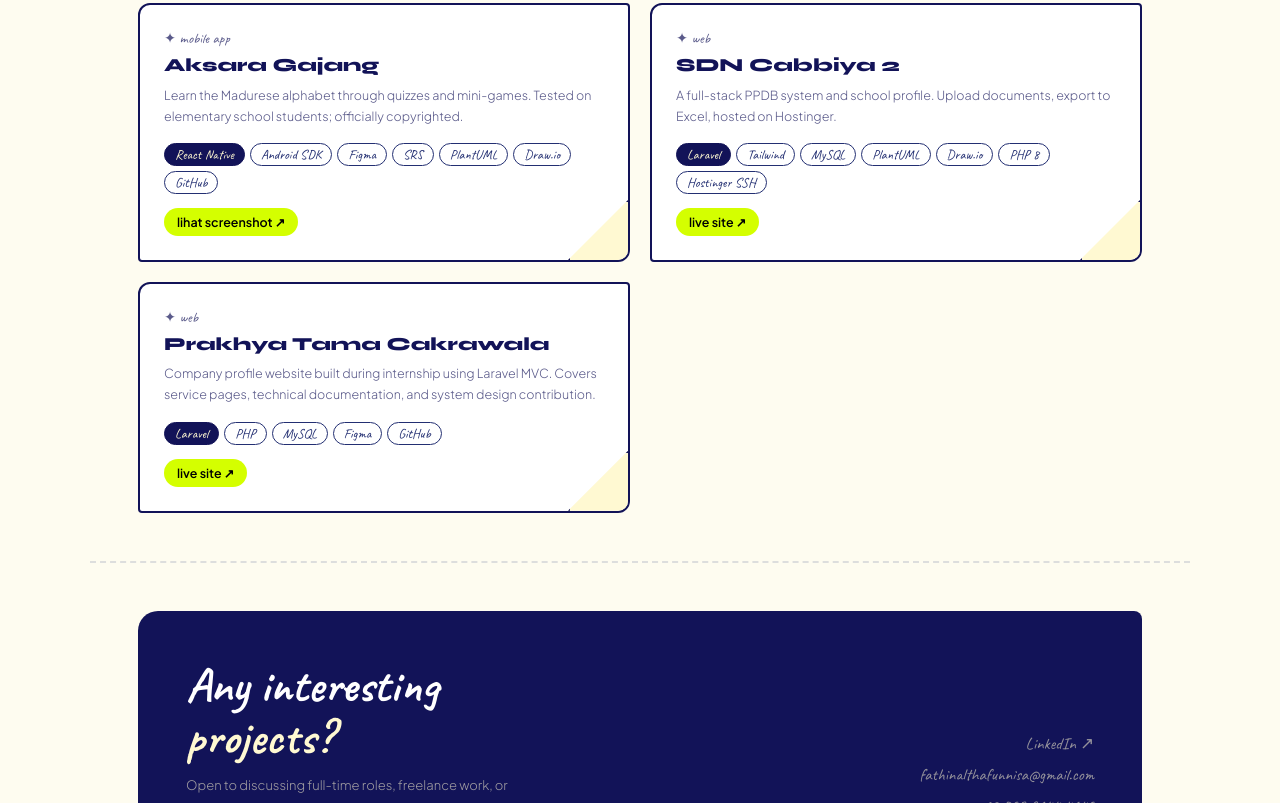
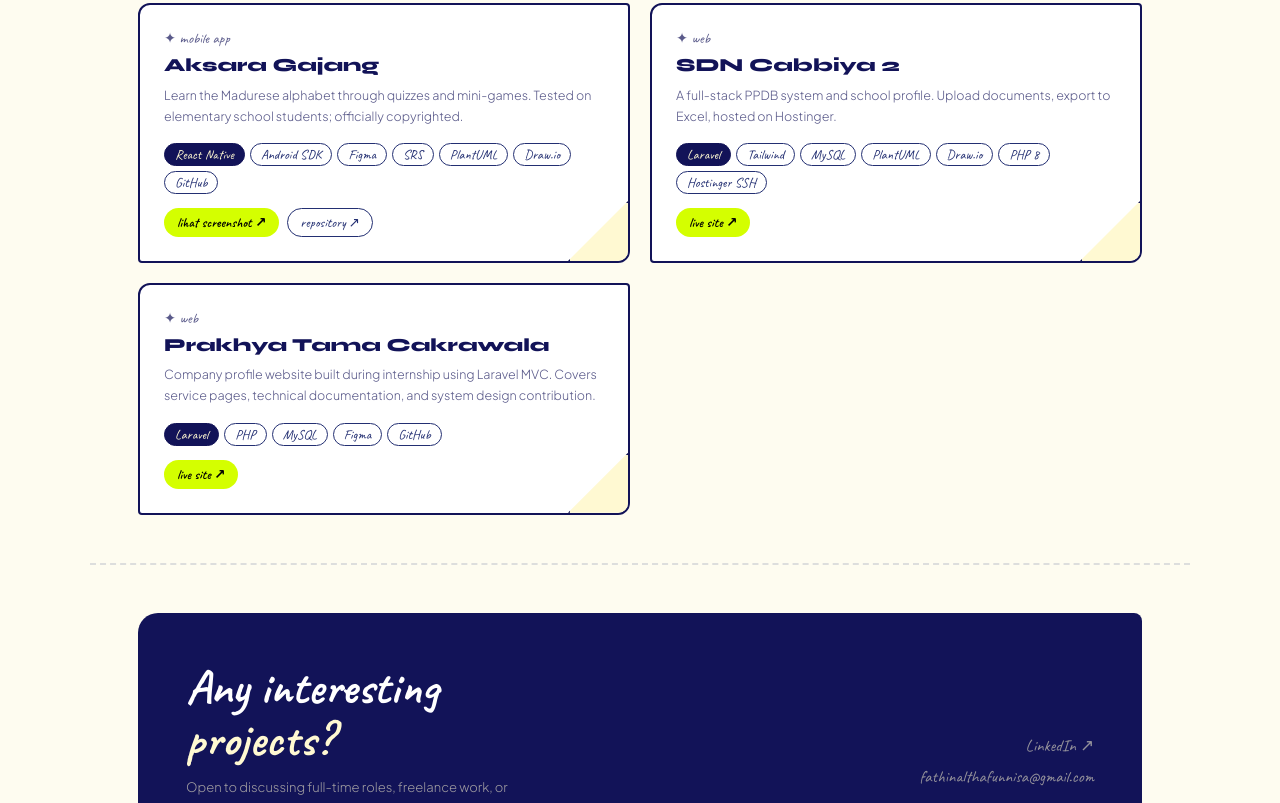
Before and after one commit to mangyoi/portow, a plain HTML site: page index.html in a window 1280 px wide. Shown: the part 1863-2666 px from the top of the page. Drawn offline with Linux system fonts and the light colour scheme.

Commit message:
uyeah lg

```diff
--- a/index.html
+++ b/index.html
@@ -103,21 +103,21 @@
   flex-wrap: wrap;
 }
 .proj-link {
-  font-size: 0.78rem;
+  font-family: var(--hand, inherit);
+  font-size: 0.85rem;
   padding: 5px 12px;
   border-radius: 20px;
-  border: 1px solid rgba(255,255,255,0.15);
-  color: var(--fg, #fff);
+  border: 1.5px solid var(--navy2, #232F72);
+  color: var(--navy2, #232F72);
   text-decoration: none;
   cursor: pointer;
   background: none;
-  font-family: inherit;
-  transition: background 0.2s, border-color 0.2s;
+  transition: background 0.2s, border-color 0.2s, color 0.2s;
   display: inline-flex; align-items: center; gap: 4px;
 }
 .proj-link:hover {
-  background: rgba(255,255,255,0.07);
-  border-color: rgba(255,255,255,0.3);
+  background: var(--navy2, #232F72);
+  color: #fff;
 }
 .proj-link.hl {
   background: var(--accent, #d4ff00);
--- a/style.css
+++ b/style.css
@@ -210,30 +210,7 @@
   margin-top: 14px;
   flex-wrap: wrap;
 }
-.proj-link {
-  font-family: var(--hand, inherit);
-  font-size: 0.85rem;
-  padding: 5px 12px;
-  border-radius: 20px;
-  border: 1.5px solid var(--navy2, #232F72);
-  color: var(--navy2, #232F72);
-  text-decoration: none;
-  cursor: pointer;
-  background: none;
-  transition: background 0.2s, border-color 0.2s, color 0.2s;
-  display: inline-flex; align-items: center; gap: 4px;
-}
-.proj-link:hover {
-  background: var(--navy2, #232F72);
-  color: #fff;
-}
-.proj-link.hl {
-  background: var(--accent, #d4ff00);
-  color: #000;
-  border-color: transparent;
-  font-weight: 600;
-}
-.proj-link.hl:hover { opacity: 0.85; }
+
 .tag{
   font-family:var(--hand);font-size:0.85rem;
   padding:2px 10px;border-radius:999px;
```
